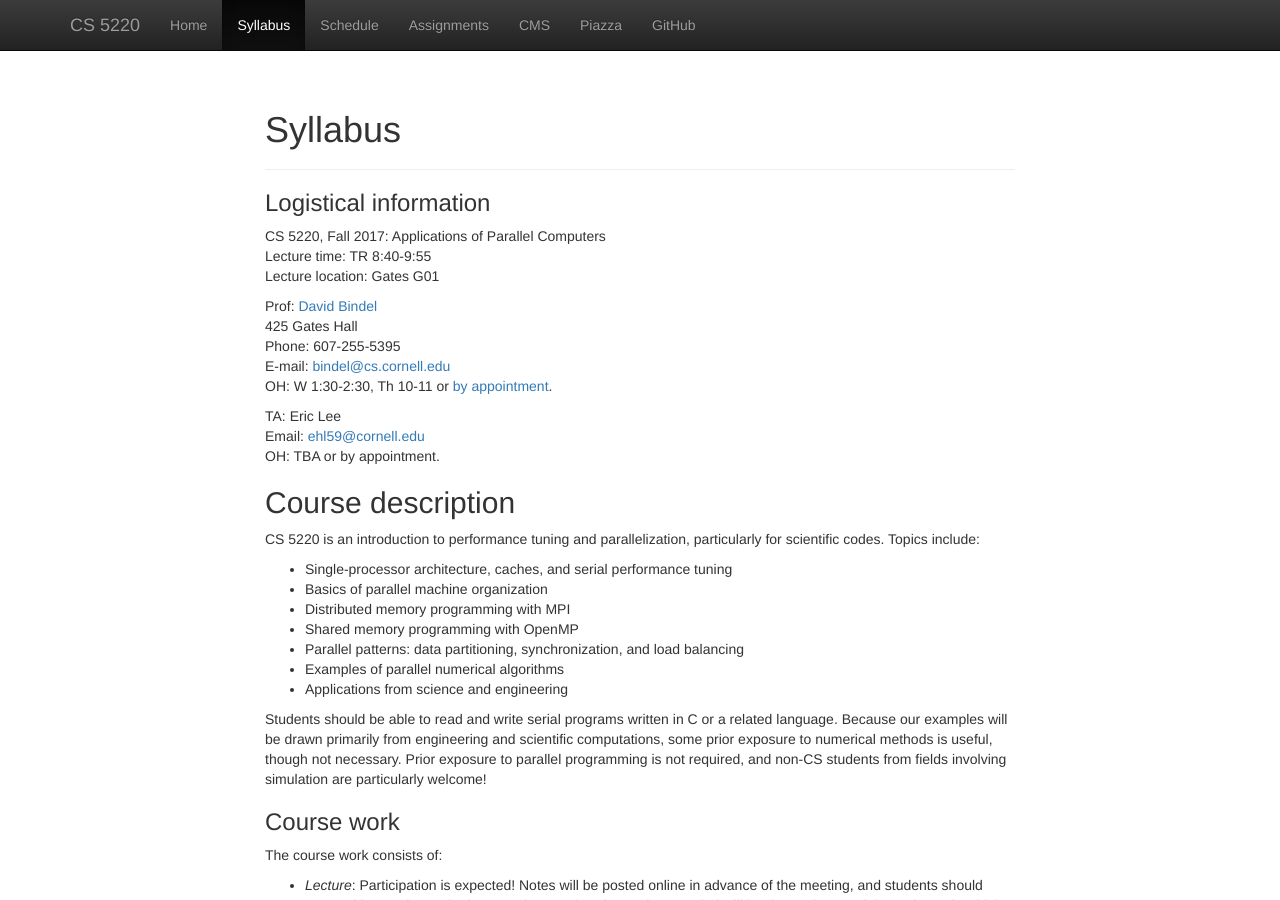
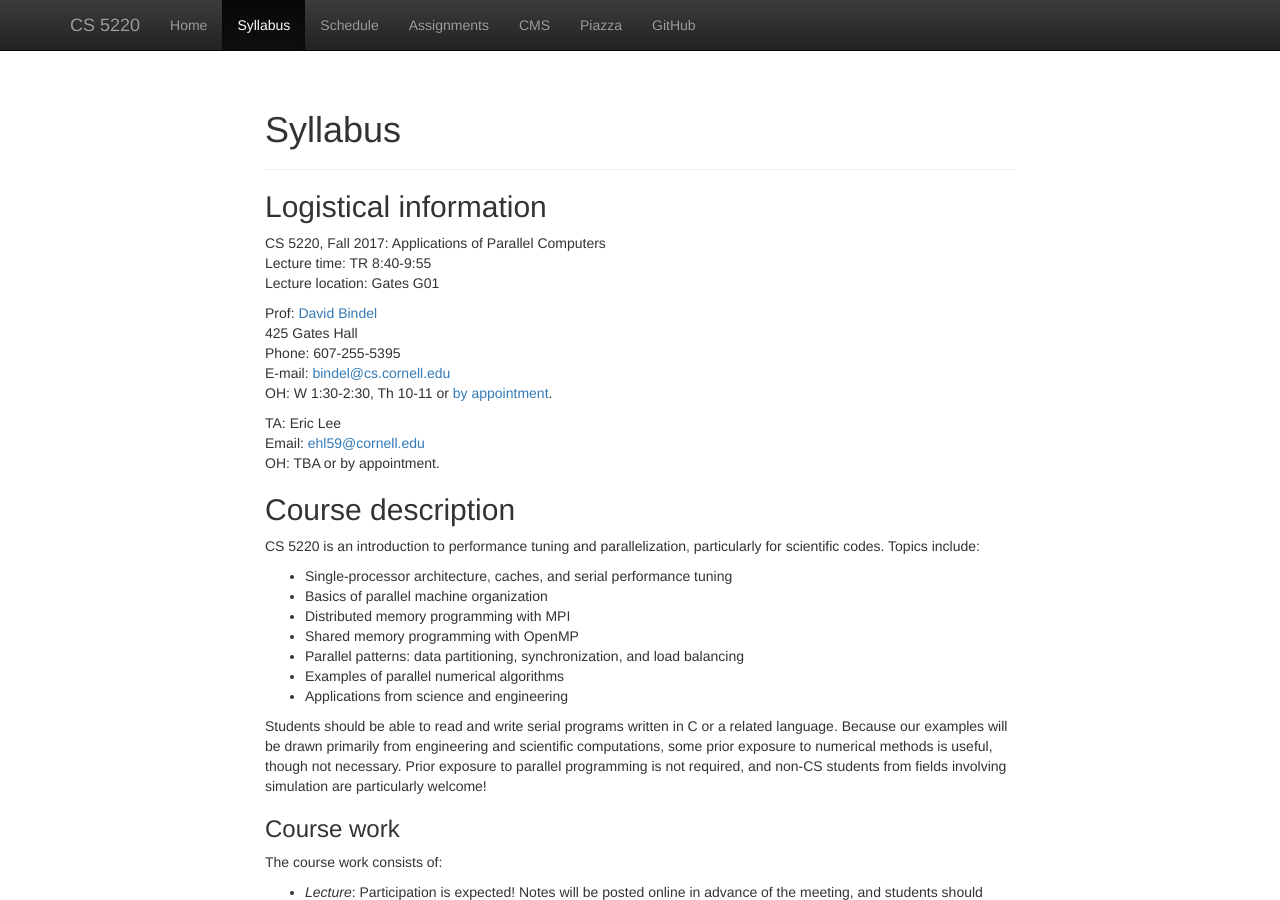
Before and after one commit to cornell-cs5220-f17/cs5220-f17, a Jekyll site: the page built from web/syllabus.md, in a window 1280 px wide and 900 px high. Built offline with Jekyll 4.4.1, drawn with Linux system fonts in a browser that asks for light colours; nearby versions of some CDN libraries.

```diff
--- a/web/syllabus.md
+++ b/web/syllabus.md
@@ -3,7 +3,7 @@ title:      Syllabus
 layout:     main
 ---
 
-### Logistical information
+## Logistical information
 
 CS 5220, Fall 2017: Applications of Parallel Computers
 Lecture time: TR 8:40-9:55
```
